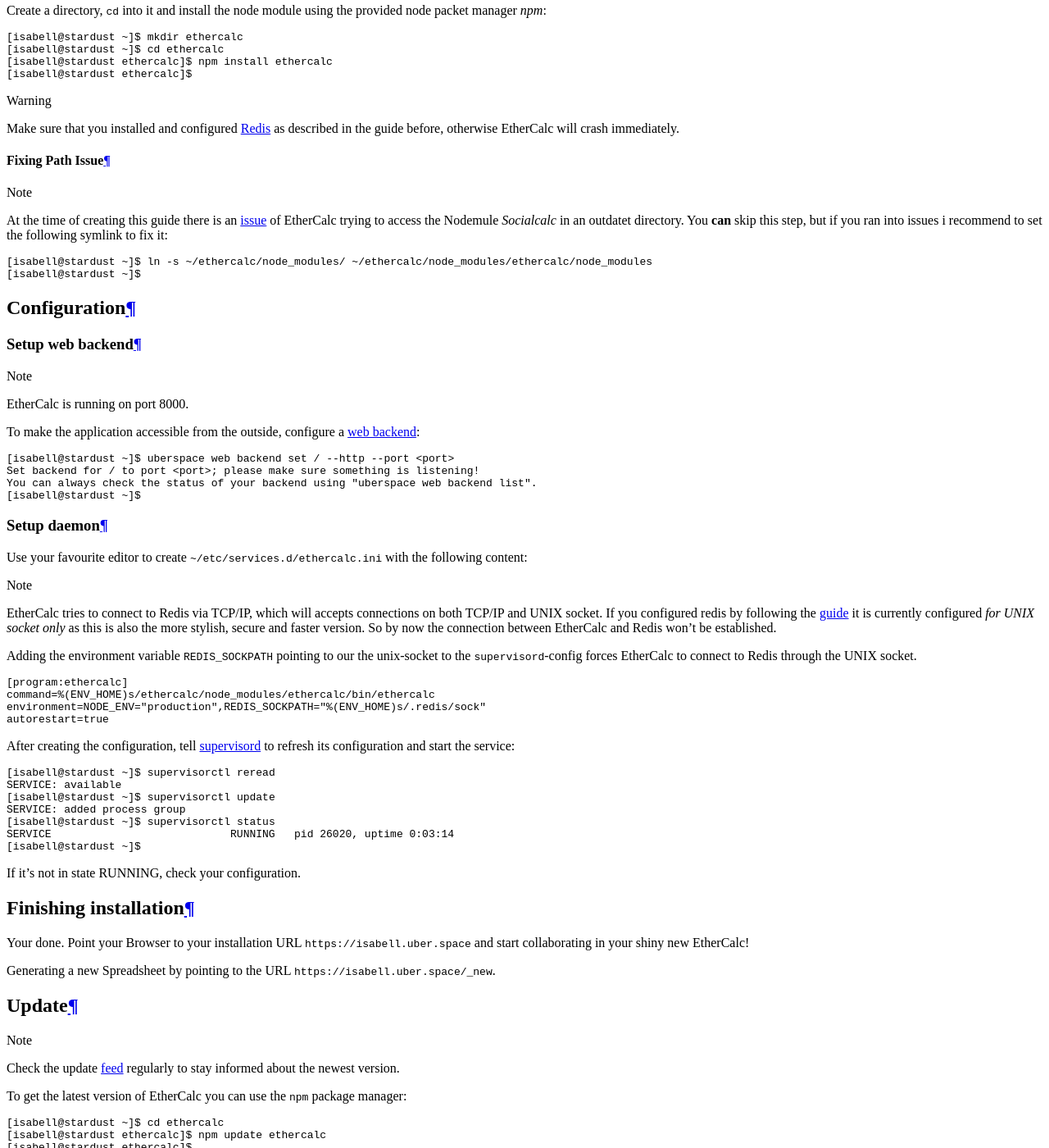
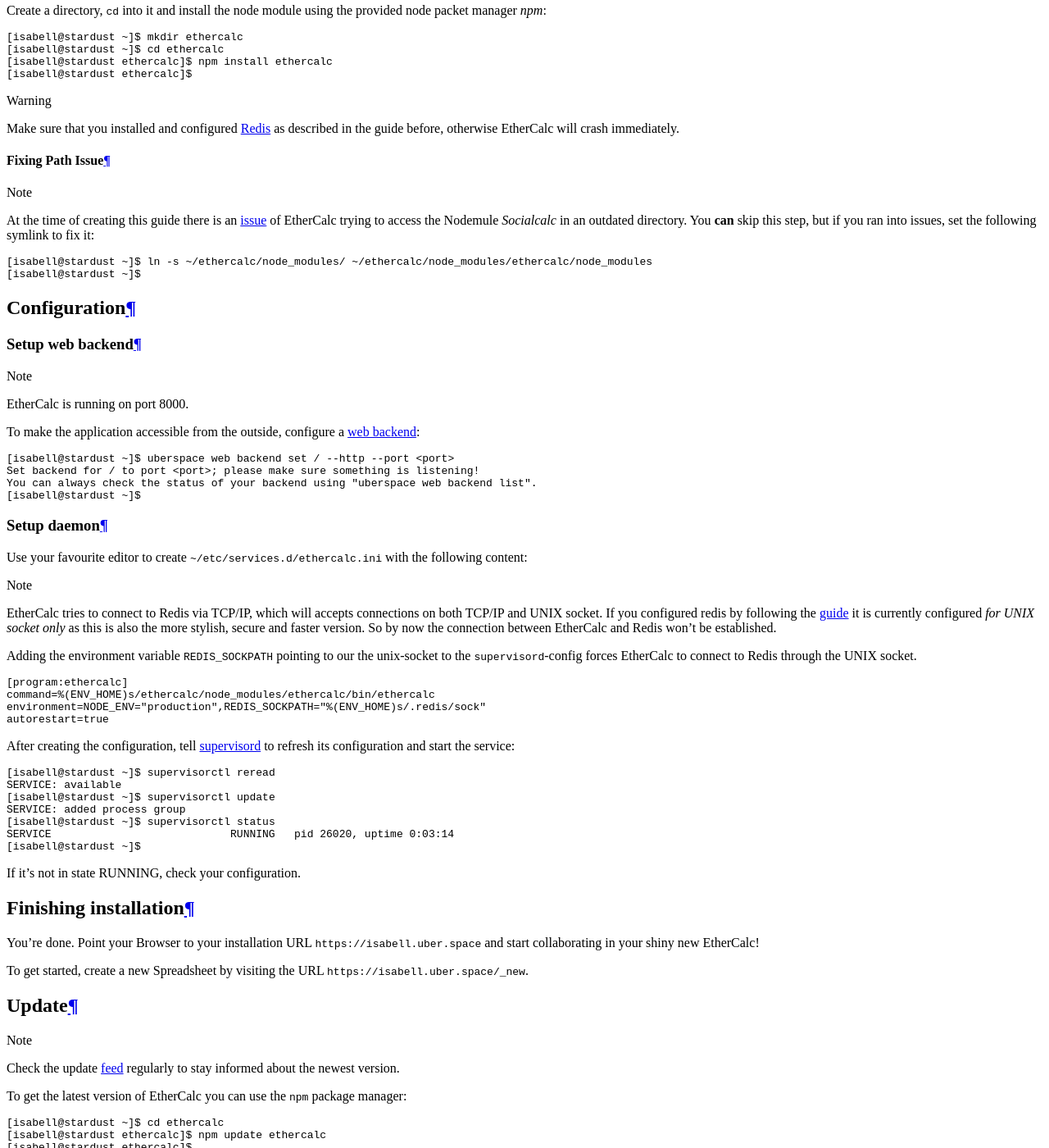
Before and after one commit to Uberspace/lab, a Sphinx documentation site: the page built from source/guide_ethercalc.rst, in a window 1280 px wide and 1400 px high, scrolled down 4114 px. Shown: the whole window at 82% size. Built offline with Sphinx 7.4.7 and the Read the Docs theme 2.0.0, drawn with Linux system fonts in a browser that asks for light colours.

Commit message:
[ethercalc] fix wording in a few places

```diff
--- a/source/guide_ethercalc.rst
+++ b/source/guide_ethercalc.rst
@@ -74,7 +74,7 @@
 
 Fixing Path Issue
 ^^^^^^^^^^^^^^^^^
-.. note:: At the time of creating this guide there is an issue_ of EtherCalc trying to access the Nodemule `Socialcalc` in an outdatet directory. You **can** skip this step, but if you ran into issues i recommend to set the following symlink to fix it:
+.. note:: At the time of creating this guide there is an issue_ of EtherCalc trying to access the Nodemule `Socialcalc` in an outdated directory. You **can** skip this step, but if you ran into issues, set the following symlink to fix it:
 
 ::
 
@@ -118,10 +118,10 @@
 Finishing installation
 ======================
 
-Your done. Point your Browser to your installation URL ``https://isabell.uber.space`` and
+You're done. Point your Browser to your installation URL ``https://isabell.uber.space`` and
 start collaborating in your shiny new EtherCalc!
 
-Generating a new Spreadsheet by pointing to the URL ``https://isabell.uber.space/_new``.
+To get started, create a new Spreadsheet by visiting the URL ``https://isabell.uber.space/_new``.
 
 
 Update
```
